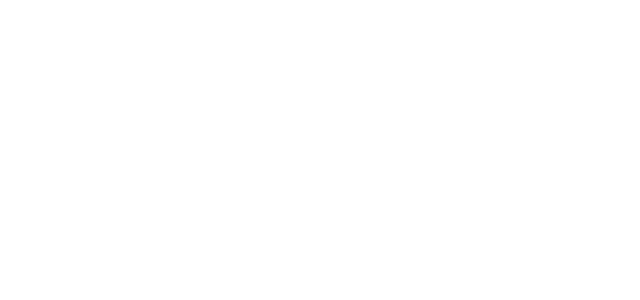
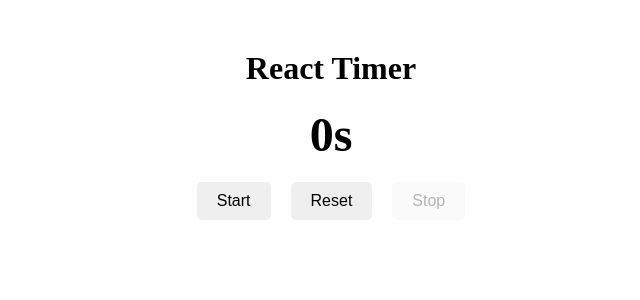
Before and after one commit to dev13-Vishnu/exercises, a React (Vite) app: page / in a window 1280 px wide. Shown: the top 300 px of the page, without its empty margins (309-949 px from the left). Built offline with nearby package versions, Linux system fonts and the light colour scheme.

Commit message:
Timer compleated

```diff
--- a/src/App.jsx
+++ b/src/App.jsx
@@ -3,6 +3,7 @@ import Toggle from "./exercises/Toggle"
 import FormValidation from "./exercises/FormValidation"
 import ToDoList from "./exercises/ToDoLIst"
 import FetchData from "./exercises/FetchData"
+import Timer from "./exercises/Timer"
 
 function App() {
 
@@ -14,6 +15,7 @@ function App() {
       {/* <FormValidation/> */}
       {/* <ToDoList/> */}
       {/* <FetchData /> */}
+      <Timer/>
 
     </div>
   )
--- /dev/null
+++ b/src/exercises/Timer.jsx
@@ -0,0 +1,71 @@
+import React,{useState,useEffect} from "react";
+
+function Timer() {
+    const [time,setTime] = useState(0);
+    const [isRunning, setIsRunning] = useState(false);
+
+    useEffect(() => {
+        let timer ;
+        if(isRunning) {
+            timer = setInterval(() => {
+                setTime((prev) => prev + 1);
+            }, 1000);
+        } else {
+            clearInterval(timer);
+        }
+        return () => clearInterval(timer);
+    },[isRunning]);
+
+    const startTimer = () => setIsRunning(true);
+    const stopTimer = () => setIsRunning(false);
+    const resetTimer = () => {
+        setIsRunning(false);
+        setTime(0);
+    }
+
+    return(
+        <div style={{textAlign:"center", marginTop:"50px"}}>
+            <h1 style={{fontSize:"2rem", marginBottom: "20px"}}>React Timer</h1>
+            <h2 style={{fontSize:"3rem",margin:"20px 0"}}>{time}s</h2>
+            <div>
+                <button
+                 onClick={startTimer} style={{
+                    margin:"0 10px",
+                    border:"none",
+                    borderRadius:"5px",
+                    padding:"10px 20px",
+                    fontSize:"1rem",
+                    cursor:isRunning ? "not-allowed": "pointer"
+                 }}
+                 disabled={isRunning}>
+                    Start
+                </button>
+
+                <button
+                 onClick={resetTimer} style={{
+                    margin:"0 10px",
+                    border:"none",
+                    borderRadius:"5px",
+                    padding:"10px 20px",
+                    fontSize:"1rem"
+                 }}>
+                    Reset
+                </button>
+
+                <button
+                 onClick={stopTimer} style={{
+                    margin:"0 10px",
+                    border:"none",
+                    borderRadius:"5px",
+                    padding:"10px 20px",
+                    fontSize:"1rem",
+                    cursor:!isRunning ? "not-allowed": "pointer"
+                 }}
+                 disabled={!isRunning}>
+                    Stop
+                </button>
+            </div>
+        </div>
+    )
+}
+export default Timer;
```
